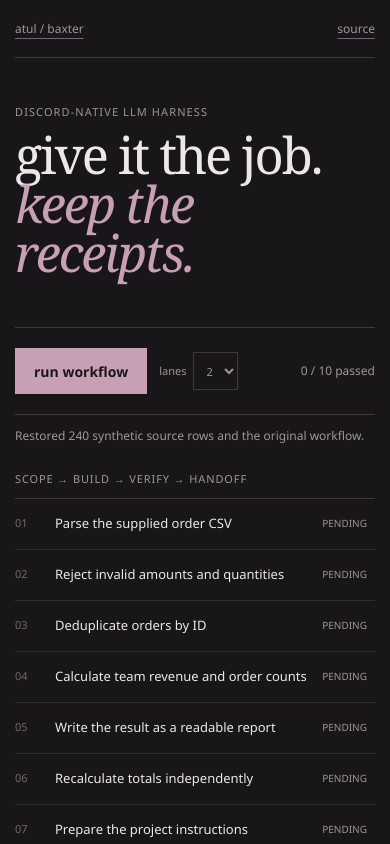
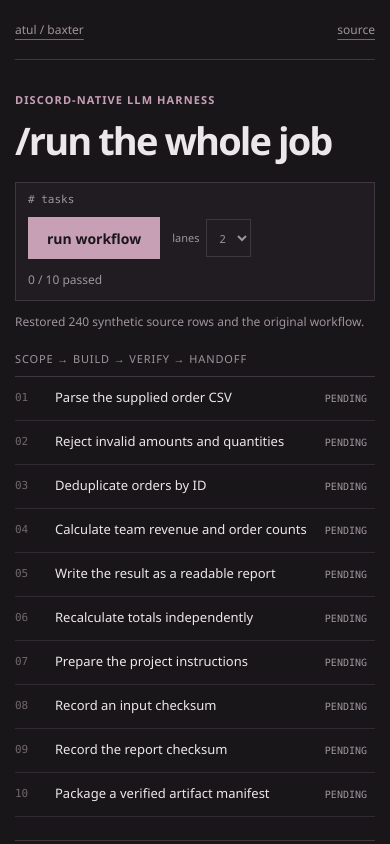
Before and after one commit to LolStar123/baxter, a plain HTML site: page examples/portfolio/index.html in a window 390 px wide. Shown: the top 844 px of the page. Drawn offline with Linux system fonts and the light colour scheme.

Commit message:
Present the workflow as a Discord task harness

```diff
--- /dev/null
+++ b/examples/portfolio/identity.css
@@ -0,0 +1,2 @@
+/* discord harness: a command bar feeding a visible worker queue */
+body{font-family:"Segoe UI",Arial,sans-serif}header{height:60px}main{padding:43px 0 50px}.hero{display:grid;grid-template-columns:220px 1fr;align-items:end;margin-bottom:24px}.hero p{grid-column:1;grid-row:1;margin:0;padding-bottom:6px;color:var(--rose);font-weight:700}.hero h1{grid-column:2;grid-row:1;margin:0;font:700 43px/.94 "Segoe UI",Arial,sans-serif;letter-spacing:-.05em;text-align:right}.run-bar{padding:11px 12px;border:1px solid var(--line);background:#211c21}.run-bar:before{content:"# tasks";color:var(--muted);font:11px/1 ui-monospace,Consolas,monospace}.run-bar button{min-height:42px}.queue h2,.report-preview h2{margin:16px 0 8px}.task{min-height:44px;padding-block:5px}.task .number,.state{font-family:ui-monospace,Consolas,monospace}.report-preview{margin-top:23px;padding-block:15px}summary{padding:13px 0}@media(max-width:650px){main{padding:32px 0 42px}.hero{display:block}.hero p{margin-bottom:8px}.hero h1{text-align:left;font-size:38px}.run-bar{flex-wrap:wrap}.run-bar:before{width:100%}.run-bar>span{margin-left:0;width:100%}}
--- a/examples/portfolio/index.html
+++ b/examples/portfolio/index.html
@@ -1,7 +1,7 @@
-<!doctype html><html lang="en"><head><meta charset="utf-8"><meta name="viewport" content="width=device-width,initial-scale=1"><title>baxter / run the workflow</title><link rel="stylesheet" href="style.css"></head><body>
+<!doctype html><html lang="en"><head><meta charset="utf-8"><meta name="viewport" content="width=device-width,initial-scale=1"><title>baxter / run the workflow</title><link rel="stylesheet" href="style.css"><link rel="stylesheet" href="identity.css"></head><body>
 <header><a href="https://lolstar123.github.io/just-a-little-further/">atul / baxter</a><a href="https://github.com/LolStar123/baxter">source</a></header>
 <main>
-<section class="hero"><p>discord-native llm harness</p><h1>give it the job.<br><em>keep the receipts.</em></h1></section>
+<section class="hero"><p>discord-native llm harness</p><h1>/run the whole job</h1></section>
 <section class="run-bar"><button id="run">run workflow</button><label>lanes<select id="capacity"><option>1</option><option selected>2</option><option>3</option><option>4</option></select></label><span id="progress"></span></section>
 <p id="status" role="status">loading queue…</p>
 <section class="queue"><h2>scope → build → verify → handoff</h2><div id="tasks"></div></section>
```
Also changed, not shown: examples/portfolio/preview.png.
